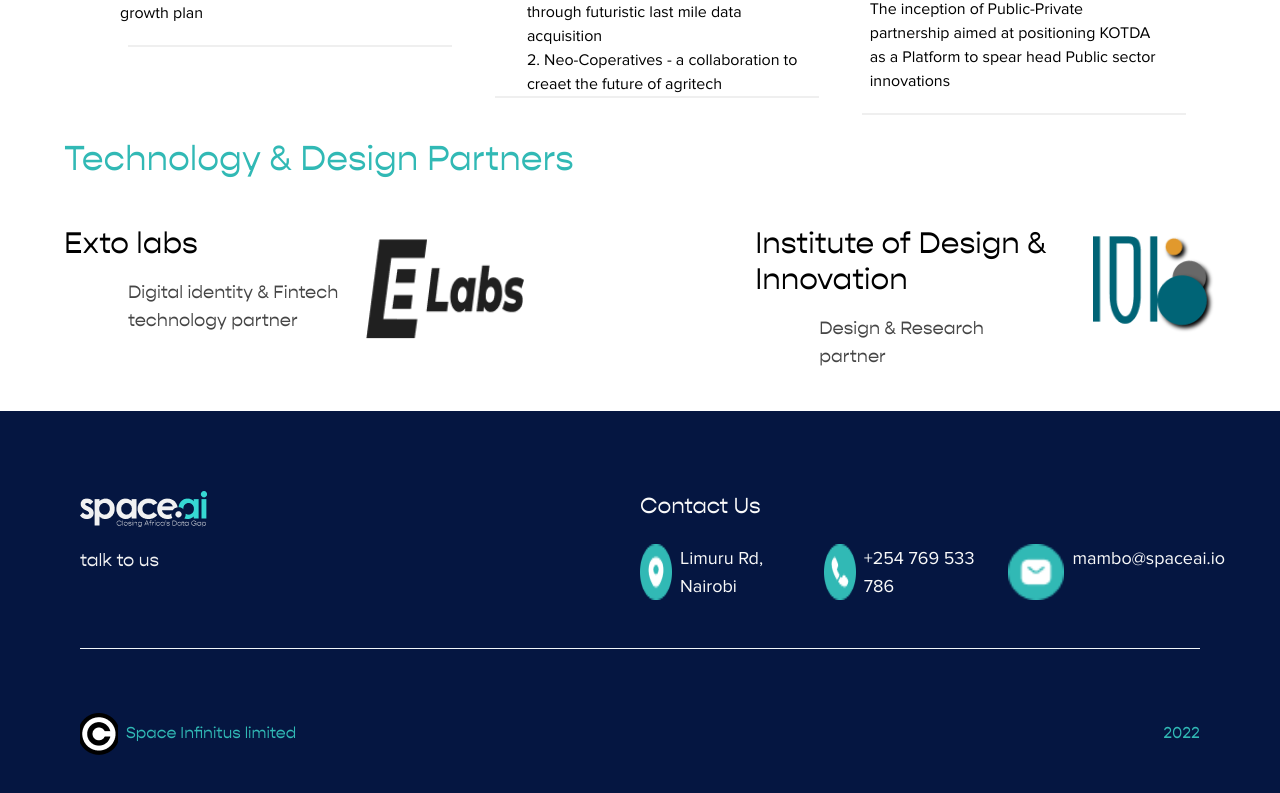
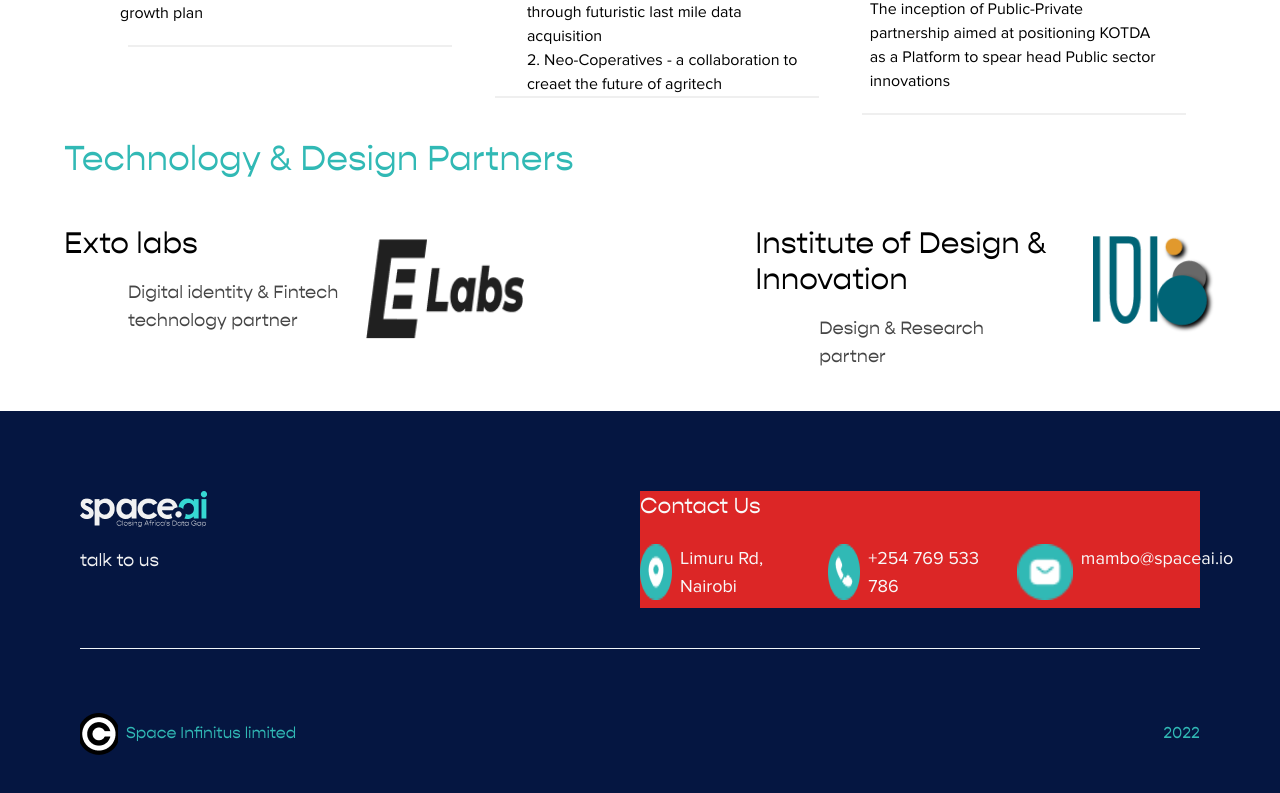
Before and after one commit to jawwad-ali/digital_agency, a React (Create React App) app: page / in a window 1280 px wide. Shown: the part 4875-5668 px from the top of the page. Built offline with nearby package versions, Linux system fonts and the light colour scheme; a web font is replaced by a local one.

Commit message:
minor changes in footer

```diff
--- a/src/components/Footer.js
+++ b/src/components/Footer.js
@@ -13,19 +13,19 @@ const Footer = () => {
                     <p className="text-[#f1f1f2] text-lg font-[Light] mt-5">talk to us</p>
                 </div>
 
-                <div className="mt-10 xl:mt-0 xl:w-3/6">
+                <div className="mt-10 xl:mt-0 xl:w-3/6 bg-red-600">
                     <h3 className="font-[Light] font-medium text-[22px] text-[#f9f9f9]">Contact Us</h3>
-                    <div className="mt-3 flex flex-col xl:flex-row w-[75%] xl:w-full  justify-around md:justify-start -ml-5 md:ml-0">
+                    <div className="mt-3 flex flex-col xl:flex-row w-[75%] xl:w-full justify-around md:justify-start -ml-5 md:ml-0">
                         <div className="flex xl:flex-row justify-around md:justify-start my-2">
                             <img src={PinIcon} alt="Pin" />
                             <p className="pl-2 text-[#f9f9f9] text-lg font-[Proxima]">Limuru Rd, Nairobi</p>
                         </div>
                         <div className="flex justify-around my-2 md:justify-start lg:ml-0">
-                            <img src={PhoneIcon} alt="Phone Image" className="lg:ml-0 ml-3" />
+                            <img src={PhoneIcon} alt="Phone Image" className="lg:ml-3 ml-3" />
                             <p className="pl-2 text-[#f9f9f9] text-lg font-[Proxima]">+254 769 533 786</p>
                         </div>
                         <div className="flex justify-around my-2 md:justify-start lg:ml-0">
-                            <img src={EmailIcon} alt="Phone Image" className="lg:ml-0 ml-3" />
+                            <img src={EmailIcon} alt="Phone Image" className="lg:ml-3 ml-3" />
                             <p className="pl-2 text-[#f9f9f9] text-lg font-[Proxima]">mambo@spaceai.io</p>
                         </div>
                     </div>
```
